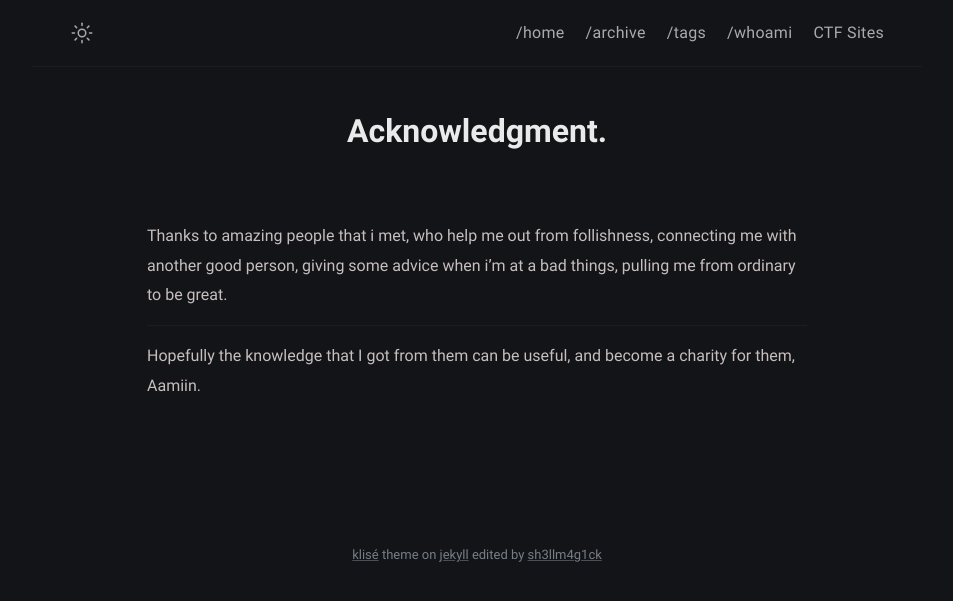
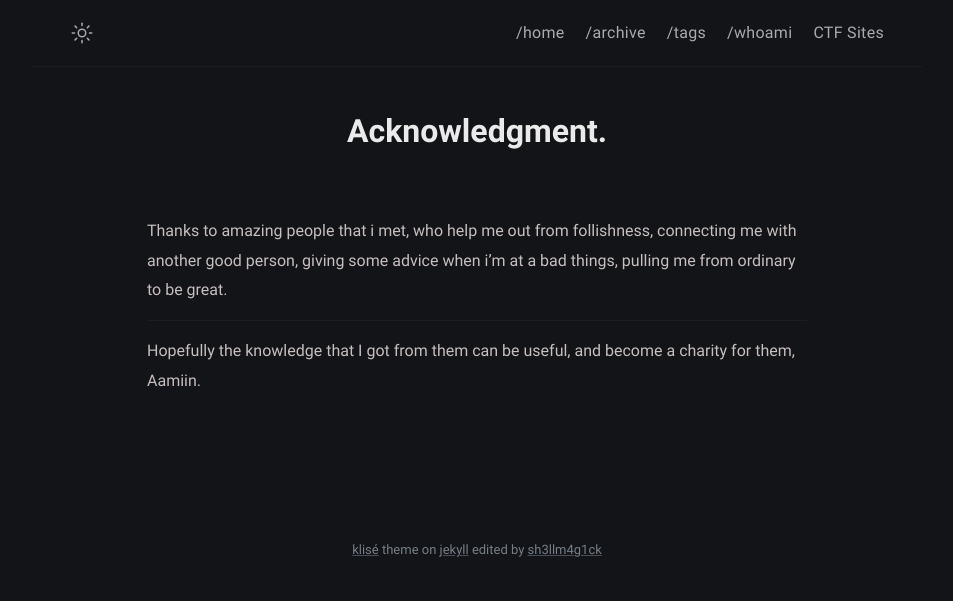
Before and after one commit to sh3llm4g1ck/sh3llm4g1ck.github.io, a Jekyll site: the page built from thanks.md, in a window 1280 px wide. Shown: the top 601 px of the page, without its empty margins (163-1116 px from the left). Built offline with Jekyll 4.4.1, drawn with Linux system fonts in a browser that asks for light colours.

Commit message:
Update _post.scss

```diff
--- a/_sass/klise/_post.scss
+++ b/_sass/klise/_post.scss
@@ -69,7 +69,7 @@
 
 // Post content
 .page-content {
-  padding-top: 8px;
+  padding-top: 3px;
 
   iframe {
     text-align: center;
```
